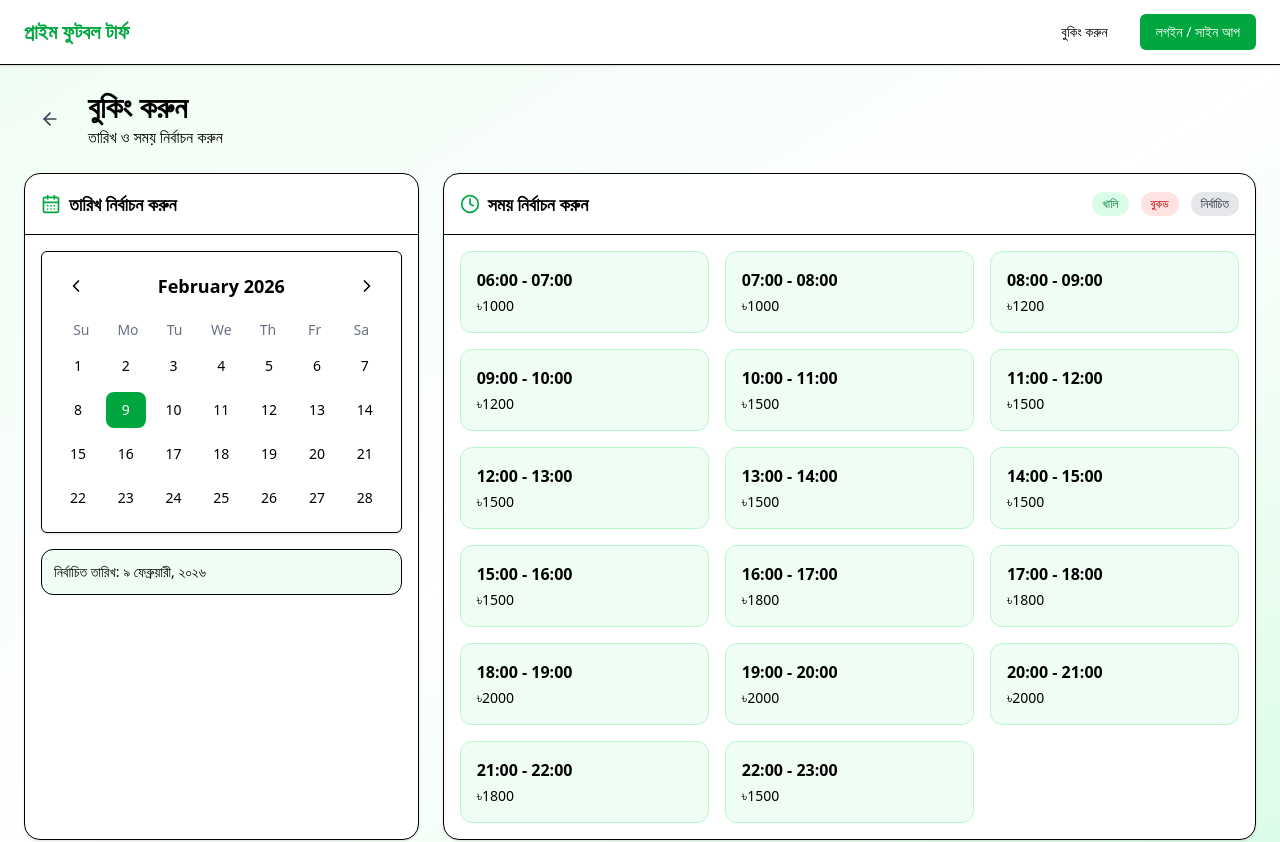
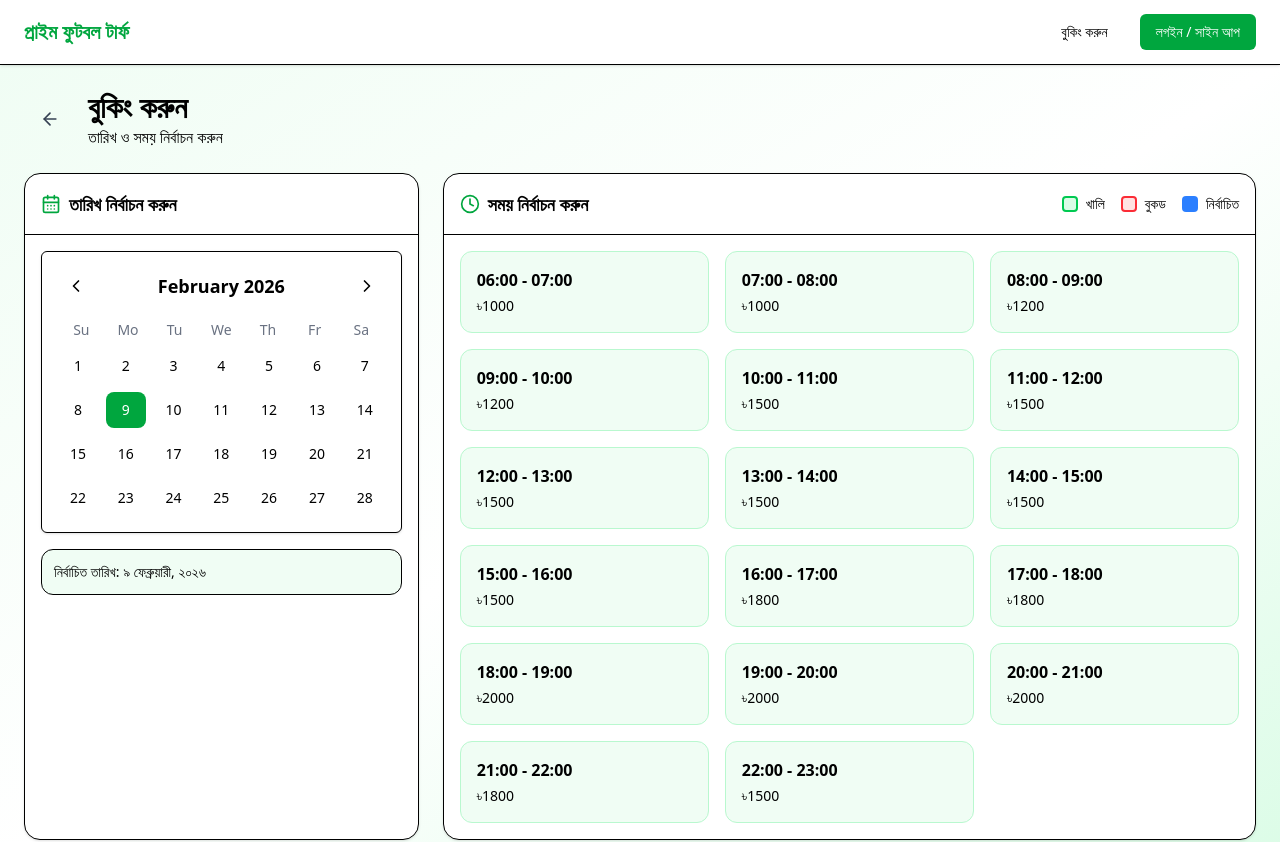
Before and after one commit to devsamin/Football-Booking-Turf-Frontend, a React (Vite) app: page /booking in a window 1280 px wide. Shown: the top 842 px of the page. Built offline with nearby package versions, Linux system fonts and the light colour scheme.

Commit message:
Update Bookking page

```diff
--- a/src/components/booking/BookingPage.jsx
+++ b/src/components/booking/BookingPage.jsx
@@ -1,3 +1,169 @@
+// import React, { useState } from "react";
+// import { CalendarDays, Clock, ArrowLeft, CheckCircle2 } from "lucide-react";
+// import { BookingCalendar } from "../ui/BookingCalendar";
+// import { motion } from "framer-motion";
+// import { Button } from "../ui/Button";
+// import { Card } from "../ui/Card";
+// import { CardHeader } from "../ui/CardHeader";
+// import { CardTitle } from "../ui/CardTitle";
+// import { CardContent } from "../ui/CardContent";
+// import { Badge } from "../ui/Badge";
+
+// const timeSlots = [
+//   { time: "06:00 - 07:00", price: 1000, status: "available" },
+//   { time: "07:00 - 08:00", price: 1000, status: "available" },
+//   { time: "08:00 - 09:00", price: 1200, status: "available" },
+//   { time: "09:00 - 10:00", price: 1200, status: "available" },
+//   { time: "10:00 - 11:00", price: 1500, status: "available" },
+//   { time: "11:00 - 12:00", price: 1500, status: "available" },
+//   { time: "12:00 - 13:00", price: 1500, status: "available" },
+//   { time: "13:00 - 14:00", price: 1500, status: "available" },
+//   { time: "14:00 - 15:00", price: 1500, status: "available" },
+//   { time: "15:00 - 16:00", price: 1500, status: "available" },
+//   { time: "16:00 - 17:00", price: 1800, status: "available" },
+//   { time: "17:00 - 18:00", price: 1800, status: "available" },
+//   { time: "18:00 - 19:00", price: 2000, status: "available" },
+//   { time: "19:00 - 20:00", price: 2000, status: "available" },
+//   { time: "20:00 - 21:00", price: 2000, status: "available" },
+//   { time: "21:00 - 22:00", price: 1800, status: "available" },
+//   { time: "22:00 - 23:00", price: 1500, status: "available" },
+// ];
+
+// const BookingPage = () => {
+//   const [selectedDate, setSelectedDate] = useState(new Date());
+//   const [selectedSlot, setSelectedSlot] = useState(null);
+
+//   return (
+//     <div className="min-h-screen bg-gradient-to-br from-green-50 via-white to-green-100 p-6">
+//       <div className="max-w-7xl mx-auto space-y-6">
+//         {/* Header */}
+//         <div className="flex items-center gap-3">
+//           <Button variant="ghost" size="icon">
+//             <ArrowLeft className="w-5 h-5" />
+//           </Button>
+//           <div>
+//             <h1 className="text-3xl font-bold">বুকিং করুন</h1>
+//             <p className="text-muted-foreground">তারিখ ও সময় নির্বাচন করুন</p>
+//           </div>
+//         </div>
+
+//         <div className="grid grid-cols-1 lg:grid-cols-3 gap-6">
+//           {/* Date Selector */}
+//           <Card className="rounded-2xl shadow-sm">
+//             <CardHeader className="flex flex-row items-center gap-2">
+//               <CalendarDays className="w-5 h-5 text-green-600" />
+//               <CardTitle className="text-lg">তারিখ নির্বাচন করুন</CardTitle>
+//             </CardHeader>
+//             <CardContent>
+//               <BookingCalendar
+//                 mode="single"
+//                 selected={selectedDate}
+//                 onSelect={setSelectedDate}
+//                 className="rounded-md border"
+//               />
+
+//               <div className="mt-4 p-3 rounded-xl bg-green-50 border text-sm">
+//                 <span className="font-medium">নির্বাচিত তারিখ:</span>{" "}
+//                 {selectedDate?.toLocaleDateString("bn-BD", {
+//                   year: "numeric",
+//                   month: "long",
+//                   day: "numeric",
+//                 })}
+//               </div>
+//             </CardContent>
+//           </Card>
+
+//           {/* Time Slots */}
+//           <Card className="lg:col-span-2 rounded-2xl shadow-sm">
+//             <CardHeader className="flex flex-row items-center justify-between">
+//               <div className="flex items-center gap-2">
+//                 <Clock className="w-5 h-5 text-green-600" />
+//                 <CardTitle className="text-lg">সময় নির্বাচন করুন</CardTitle>
+//               </div>
+
+//               <div className="flex items-center gap-3 text-xs">
+//                 <Badge className="bg-green-100 text-green-700">খালি</Badge>
+//                 <Badge className="bg-red-100 text-red-700">বুকড</Badge>
+//                 <Badge className="bg-blue-100 text-blue-700">নির্বাচিত</Badge>
+//               </div>
+//             </CardHeader>
+
+//             <CardContent>
+//               <div className="grid grid-cols-1 sm:grid-cols-2 md:grid-cols-3 gap-4">
+//                 {timeSlots.map((slot, index) => {
+//                   const isSelected = selectedSlot === index;
+
+//                   return (
+//                     <motion.div
+//                       key={index}
+//                       whileHover={{ scale: 1.02 }}
+//                       whileTap={{ scale: 0.98 }}
+//                     >
+//                       <button
+//                         disabled={slot.status === "booked"}
+//                         onClick={() => setSelectedSlot(index)}
+//                         className={`w-full rounded-xl border p-4 text-left transition-all
+//                           ${slot.status === "booked" && "bg-red-50 border-red-200 text-red-500 cursor-not-allowed"}
+//                           ${isSelected && "bg-blue-50 border-blue-400 ring-2 ring-blue-300"}
+//                           ${slot.status === "available" && !isSelected && "bg-green-50 border-green-200 hover:border-green-400"}
+//                         `}
+//                       >
+//                         <div className="flex items-center justify-between">
+//                           <span className="font-semibold">{slot.time}</span>
+//                           {isSelected && (
+//                             <CheckCircle2 className="w-4 h-4 text-blue-600" />
+//                           )}
+//                         </div>
+//                         <p className="text-sm text-muted-foreground mt-1">
+//                           ৳{slot.price}
+//                         </p>
+//                       </button>
+//                     </motion.div>
+//                   );
+//                 })}
+//               </div>
+
+//               {/* Summary & Action */}
+//               {selectedSlot !== null && (
+//                 <motion.div
+//                   initial={{ opacity: 0, y: 10 }}
+//                   animate={{ opacity: 1, y: 0 }}
+//                   className="mt-6 flex flex-col sm:flex-row items-start sm:items-center justify-between gap-4 p-4 rounded-xl border bg-white shadow-sm"
+//                 >
+//                   <div className="text-sm">
+//                     <p>
+//                       <span className="font-medium">তারিখ:</span>{" "}
+//                       {selectedDate?.toLocaleDateString("bn-BD", {
+//                         year: "numeric",
+//                         month: "long",
+//                         day: "numeric",
+//                       })}
+//                     </p>
+//                     <p>
+//                       <span className="font-medium">সময়:</span>{" "}
+//                       {timeSlots[selectedSlot].time}
+//                     </p>
+//                     <p>
+//                       <span className="font-medium">মূল্য:</span> ৳
+//                       {timeSlots[selectedSlot].price}
+//                     </p>
+//                   </div>
+
+//                   <Button className="bg-green-600 hover:bg-green-700 rounded-xl px-6">
+//                     বুকিং নিশ্চিত করুন
+//                   </Button>
+//                 </motion.div>
+//               )}
+//             </CardContent>
+//           </Card>
+//         </div>
+//       </div>
+//     </div>
+//   );
+// };
+
+// export default BookingPage;
+
 import React, { useState } from "react";
 import { CalendarDays, Clock, ArrowLeft, CheckCircle2 } from "lucide-react";
 import { BookingCalendar } from "../ui/BookingCalendar";
@@ -7,7 +173,6 @@ import { Card } from "../ui/Card";
 import { CardHeader } from "../ui/CardHeader";
 import { CardTitle } from "../ui/CardTitle";
 import { CardContent } from "../ui/CardContent";
-import { Badge } from "../ui/Badge";
 
 const timeSlots = [
   { time: "06:00 - 07:00", price: 1000, status: "available" },
@@ -56,7 +221,6 @@ const BookingPage = () => {
             </CardHeader>
             <CardContent>
               <BookingCalendar
-                mode="single"
                 selected={selectedDate}
                 onSelect={setSelectedDate}
                 className="rounded-md border"
@@ -75,16 +239,28 @@ const BookingPage = () => {
 
           {/* Time Slots */}
           <Card className="lg:col-span-2 rounded-2xl shadow-sm">
-            <CardHeader className="flex flex-row items-center justify-between">
+            <CardHeader className="flex flex-col sm:flex-row sm:items-center sm:justify-between gap-3">
               <div className="flex items-center gap-2">
                 <Clock className="w-5 h-5 text-green-600" />
                 <CardTitle className="text-lg">সময় নির্বাচন করুন</CardTitle>
               </div>
 
-              <div className="flex items-center gap-3 text-xs">
-                <Badge className="bg-green-100 text-green-700">খালি</Badge>
-                <Badge className="bg-red-100 text-red-700">বুকড</Badge>
-                <Badge className="bg-blue-100 text-blue-700">নির্বাচিত</Badge>
+              {/* Legend */}
+              <div className="flex gap-4 text-sm">
+                <div className="flex items-center gap-2">
+                  <div className="w-4 h-4 bg-green-100 border-2 border-green-500 rounded" />
+                  <span>খালি</span>
+                </div>
+
+                <div className="flex items-center gap-2">
+                  <div className="w-4 h-4 bg-red-100 border-2 border-red-500 rounded" />
+                  <span>বুকড</span>
+                </div>
+
+                <div className="flex items-center gap-2">
+                  <div className="w-4 h-4 bg-blue-500 rounded" />
+                  <span>নির্বাচিত</span>
+                </div>
               </div>
             </CardHeader>
 
@@ -103,9 +279,19 @@ const BookingPage = () => {
                         disabled={slot.status === "booked"}
                         onClick={() => setSelectedSlot(index)}
                         className={`w-full rounded-xl border p-4 text-left transition-all
-                          ${slot.status === "booked" && "bg-red-50 border-red-200 text-red-500 cursor-not-allowed"}
-                          ${isSelected && "bg-blue-50 border-blue-400 ring-2 ring-blue-300"}
-                          ${slot.status === "available" && !isSelected && "bg-green-50 border-green-200 hover:border-green-400"}
+                          ${
+                            slot.status === "booked" &&
+                            "bg-red-50 border-red-200 text-red-500 cursor-not-allowed"
+                          }
+                          ${
+                            isSelected &&
+                            "bg-blue-50 border-blue-400 ring-2 ring-blue-300"
+                          }
+                          ${
+                            slot.status === "available" &&
+                            !isSelected &&
+                            "bg-green-50 border-green-200 hover:border-green-400"
+                          }
                         `}
                       >
                         <div className="flex items-center justify-between">
@@ -130,7 +316,7 @@ const BookingPage = () => {
                   animate={{ opacity: 1, y: 0 }}
                   className="mt-6 flex flex-col sm:flex-row items-start sm:items-center justify-between gap-4 p-4 rounded-xl border bg-white shadow-sm"
                 >
-                  <div className="text-sm">
+                  <div className="text-sm space-y-1">
                     <p>
                       <span className="font-medium">তারিখ:</span>{" "}
                       {selectedDate?.toLocaleDateString("bn-BD", {
```
Also changed, not shown: src/components/ui/Badge.jsx (+19 -1 lines).
